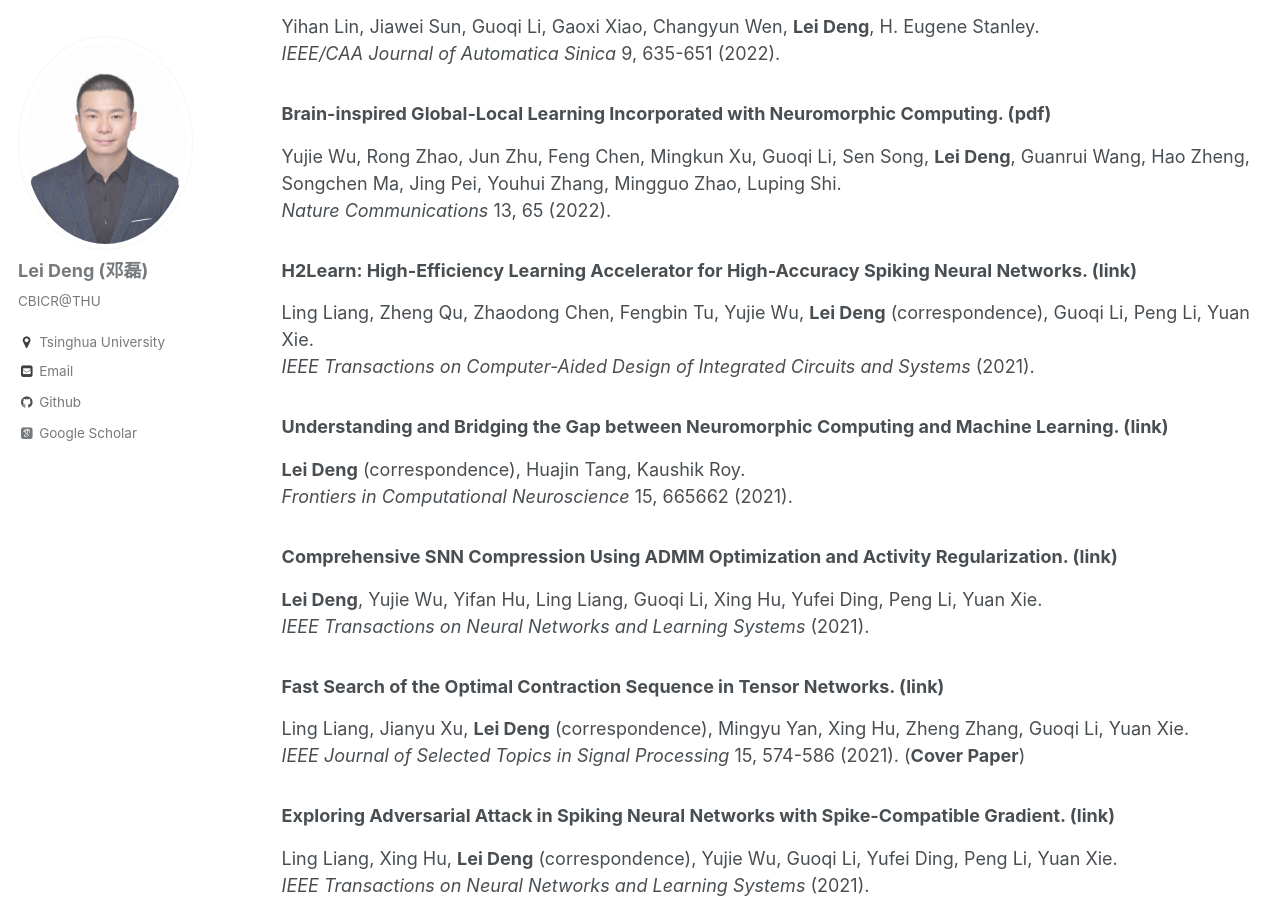
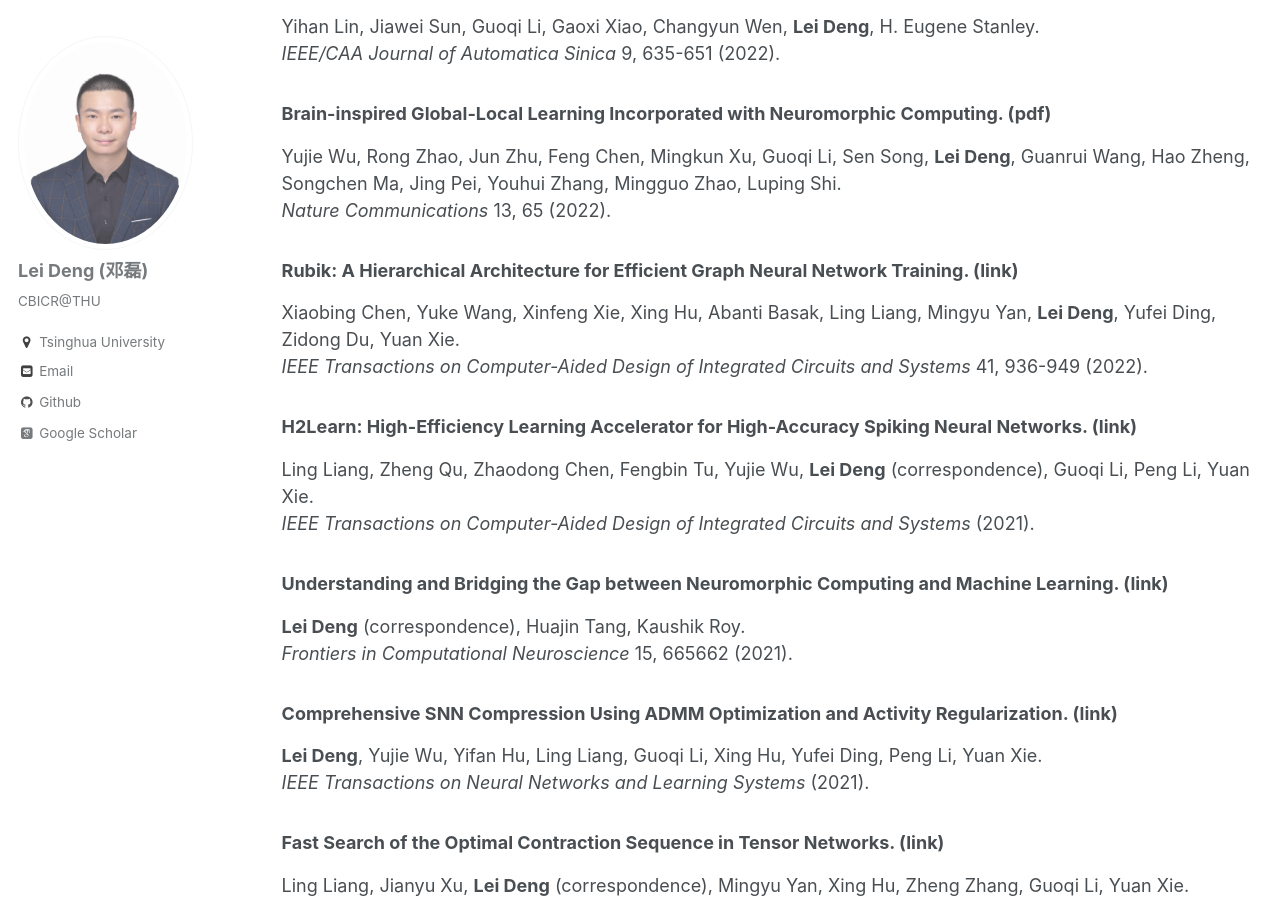
Before and after one commit to dllfei/dllfei.github.io, a Jekyll site: the page built from _pages/publications.md, in a window 1280 px wide and 900 px high, scrolled down 914 px. Built offline with Jekyll 4.4.1, drawn with Linux system fonts in a browser that asks for light colours; some web fonts are replaced; some of the changed text lies outside the part shown.

Commit message:
Update publications.md

```diff
--- a/_pages/publications.md
+++ b/_pages/publications.md
@@ -31,6 +31,10 @@ Yihan Lin, Jiawei Sun, Guoqi Li, Gaoxi Xiao, Changyun Wen, **Lei Deng**, H. Euge
 ### Brain-inspired Global-Local Learning Incorporated with Neuromorphic Computing. ([pdf](https://www.nature.com/articles/s41467-021-27653-2.pdf)) <br />
 Yujie Wu, Rong Zhao, Jun Zhu, Feng Chen, Mingkun Xu, Guoqi Li, Sen Song, **Lei Deng**, Guanrui Wang, Hao Zheng, Songchen Ma, Jing Pei, Youhui Zhang, Mingguo Zhao, Luping Shi. <br />
 *Nature Communications* 13, 65 (2022).
+
+### Rubik: A Hierarchical Architecture for Efficient Graph Neural Network Training. ([link](https://ieeexplore.ieee.org/abstract/document/9428002)) <br />
+Xiaobing Chen, Yuke Wang, Xinfeng Xie, Xing Hu, Abanti Basak, Ling Liang, Mingyu Yan, **Lei Deng**, Yufei Ding, Zidong Du, Yuan Xie. <br />
+*IEEE Transactions on Computer-Aided Design of Integrated Circuits and Systems* 41, 936-949 (2022).
 
 ### H2Learn: High-Efficiency Learning Accelerator for High-Accuracy Spiking Neural Networks. ([link](https://ieeexplore.ieee.org/document/9662447)) <br />
 Ling Liang, Zheng Qu, Zhaodong Chen, Fengbin Tu, Yujie Wu, **Lei Deng** (correspondence), Guoqi Li, Peng Li, Yuan Xie. <br />
```
Also changed, not shown: other parts of _pages/publications.md (+0 -4 lines).
